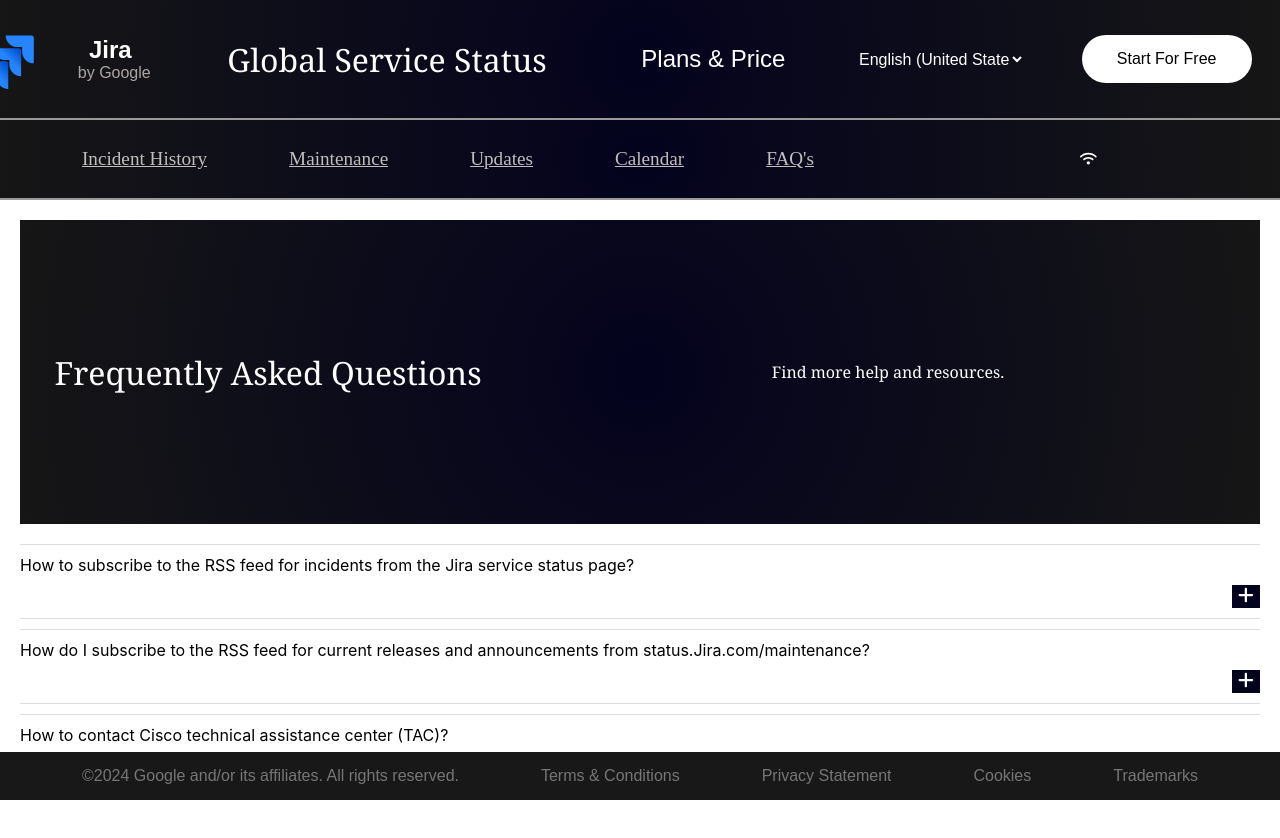
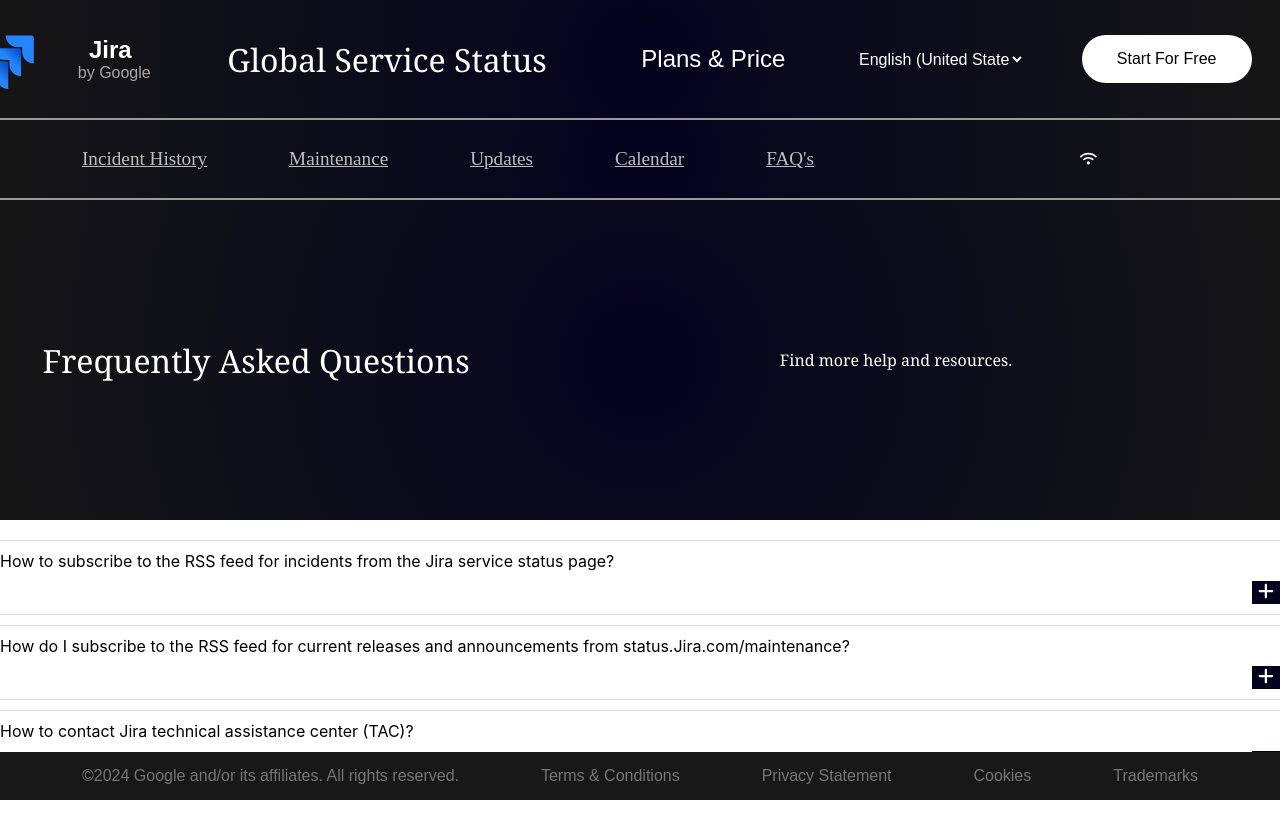
Before and after one commit to Jirastatus/JiraDashboard, a React (Create React App) app: page /Faq in a window 1280 px wide. Shown: the top 838 px of the page. Built offline with nearby package versions, Linux system fonts and the light colour scheme.

Commit message:
Minor change

```diff
--- a/src/Faq.js
+++ b/src/Faq.js
@@ -16,7 +16,7 @@
     answer: "The Jira Service Status page has been improved to include an RSS feed for the latest releases and announcements available. To access the RSS Feed for current releases and announcements, click on the icon with the User-added image at the top right , as applicable.<br/>For Jira App users, it is recommended to make use of the RSS bot, which sends a message for each update. Additionally, users can choose their preferred RSS reader and subscribe accordingly, providing them with flexibility in staying informed."
   },
   {
-    question: "How to contact Cisco technical assistance center (TAC)?",
+    question: "How to contact Jira technical assistance center (TAC)?",
     answer: "Getting in touch with technical support for your Jira concerns is a straightforward process! The initial step involves determining the appropriate channel for submitting your support issue. Your company might mandate submitting a case through your internal support desk, a partner reseller, or directly through Jira.<br/>To locate your Jira site support information, follow these steps (when logged out of your Jira site):<br/>Access your Jira site.<br/>Click the menu toggle button.<br/>Select 'Support.'<br/>Explore various support options on our Help Center support page, including options to initiate an online case or connect with us via telephone."
   }
 ];
@@ -33,7 +33,7 @@
   };
 
   return (
-    <div id='i5'>
+    <div id='iu'>
       <div id='ih1'>
         <div id='ih2'>
           <h1>Frequently Asked Questions</h1>
```
